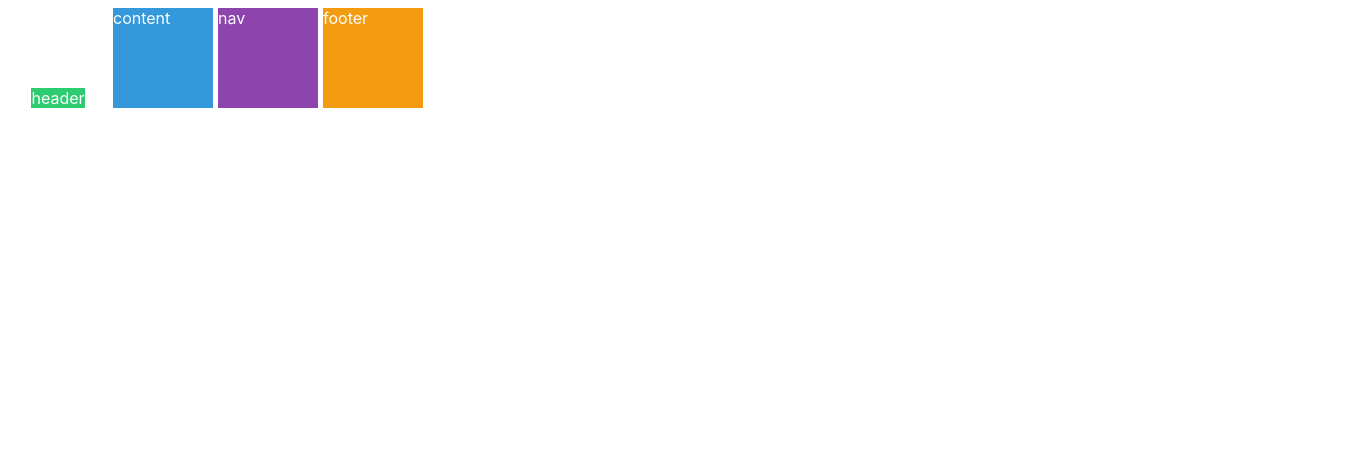
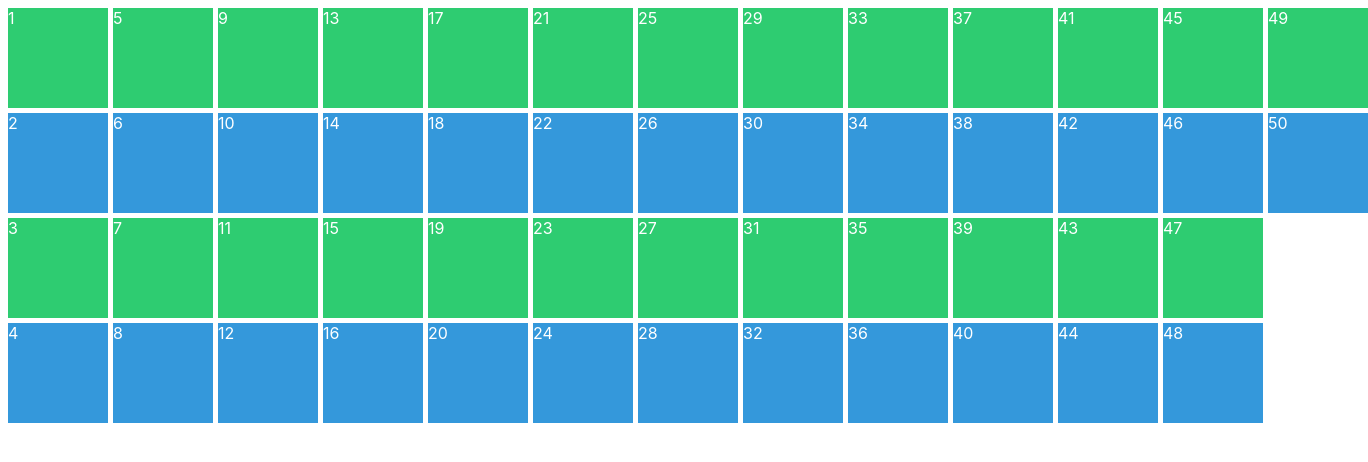
Before and after one commit to dldudals0728/scss-masterclass, a plain HTML site: page index.html in a window 1280 px wide. Shown: the top 462 px of the page, 1368 px wide, since content can reach past the window. Drawn offline with Linux system fonts and the light colour scheme.

Commit message:
grid-auto-rows, grid-auto-flow, grid-auto-columns

```diff
--- a/dist/css/styles.css
+++ b/dist/css/styles.css
@@ -7,25 +7,25 @@ body {
   color: white;
   display: grid;
   gap: 5px;
-  height: 250vh;
   grid-template-columns: repeat(4, 100px);
   grid-template-rows: repeat(4, 100px);
+  /* grid-auto-rows(columns): 미리 지정한 grid-template보다 더 많은 데이터가 들어오면, 초과된 데이터에 grid-auto-rows(columns)를 적용시킨다! */
+  /* grid-auto-rows: 100px; */
+  /* cell이 추가되는 방향(direction)을 결정한다(순서도 변경됨). grid-auto-columns를 사용하기 위해 column값으로 변경해 주어야 함! */
+  grid-auto-flow: column;
+  grid-auto-columns: 100px;
+
+  /*
+    Nico doing
+    grid-template-rows: 100px;
+    grid-auto-rows: 100px;
+  */
 }
 
-.header {
-  background-color: #2ecc71;
-  /* 개별 cell에 align-items, justify-items 적용시키기: self */
-  /* align-self: end;
-  justify-self: center; */
-  /* Shortcuts: place-self: V H */
-  place-self: end center;
+.item:nth-child(odd) {
+  background: #2ecc71;
 }
-.content {
-  background-color: #3498db;
+
+.item:nth-child(even) {
+  background: #3498db;
 }
-.nav {
-  background-color: #8e44ad;
-}
-.footer {
-  background-color: #f39c12;
-}
--- a/index.html
+++ b/index.html
@@ -6,10 +6,57 @@
   </head>
   <body>
     <div class="grid">
-      <div class="header">header</div>
-      <div class="content">content</div>
-      <div class="nav">nav</div>
-      <div class="footer">footer</div>
+      <!-- .item*20{$} ==> class="item", innerHTML=number인 div 20개?! -->
+      <div class="item">1</div>
+      <div class="item">2</div>
+      <div class="item">3</div>
+      <div class="item">4</div>
+      <div class="item">5</div>
+      <div class="item">6</div>
+      <div class="item">7</div>
+      <div class="item">8</div>
+      <div class="item">9</div>
+      <div class="item">10</div>
+      <div class="item">11</div>
+      <div class="item">12</div>
+      <div class="item">13</div>
+      <div class="item">14</div>
+      <div class="item">15</div>
+      <div class="item">16</div>
+      <div class="item">17</div>
+      <div class="item">18</div>
+      <div class="item">19</div>
+      <div class="item">20</div>
+      <div class="item">21</div>
+      <div class="item">22</div>
+      <div class="item">23</div>
+      <div class="item">24</div>
+      <div class="item">25</div>
+      <div class="item">26</div>
+      <div class="item">27</div>
+      <div class="item">28</div>
+      <div class="item">29</div>
+      <div class="item">30</div>
+      <div class="item">31</div>
+      <div class="item">32</div>
+      <div class="item">33</div>
+      <div class="item">34</div>
+      <div class="item">35</div>
+      <div class="item">36</div>
+      <div class="item">37</div>
+      <div class="item">38</div>
+      <div class="item">39</div>
+      <div class="item">40</div>
+      <div class="item">41</div>
+      <div class="item">42</div>
+      <div class="item">43</div>
+      <div class="item">44</div>
+      <div class="item">45</div>
+      <div class="item">46</div>
+      <div class="item">47</div>
+      <div class="item">48</div>
+      <div class="item">49</div>
+      <div class="item">50</div>
     </div>
   </body>
 </html>
```
